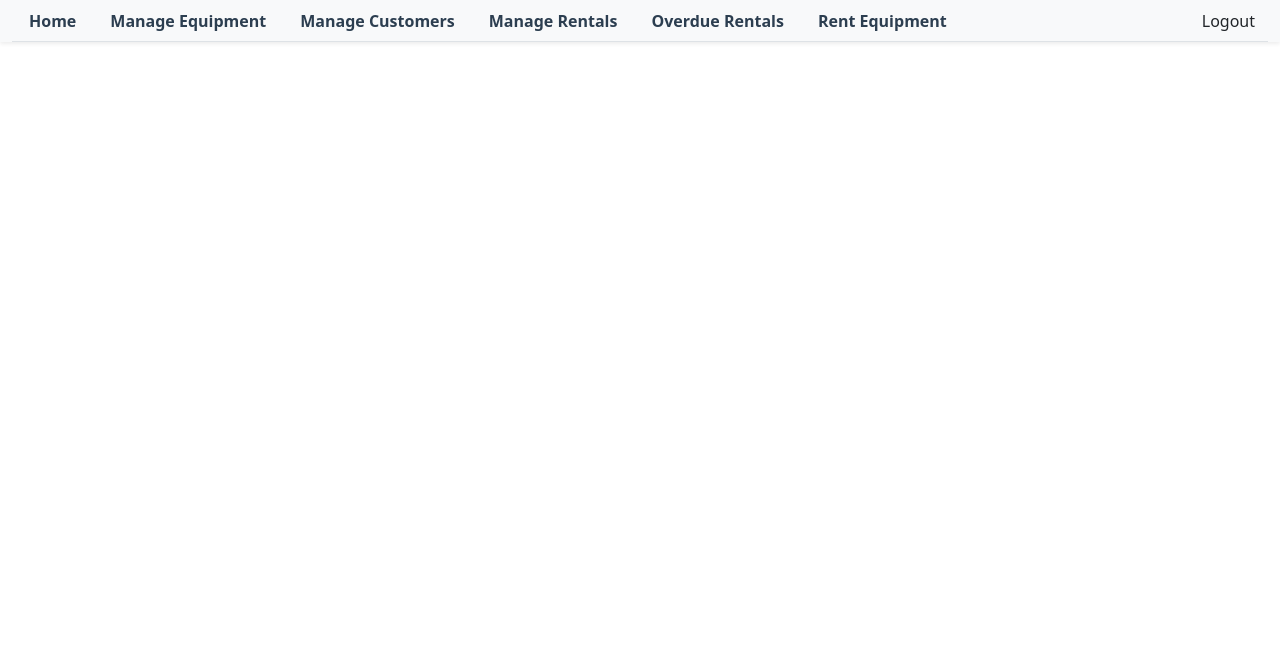
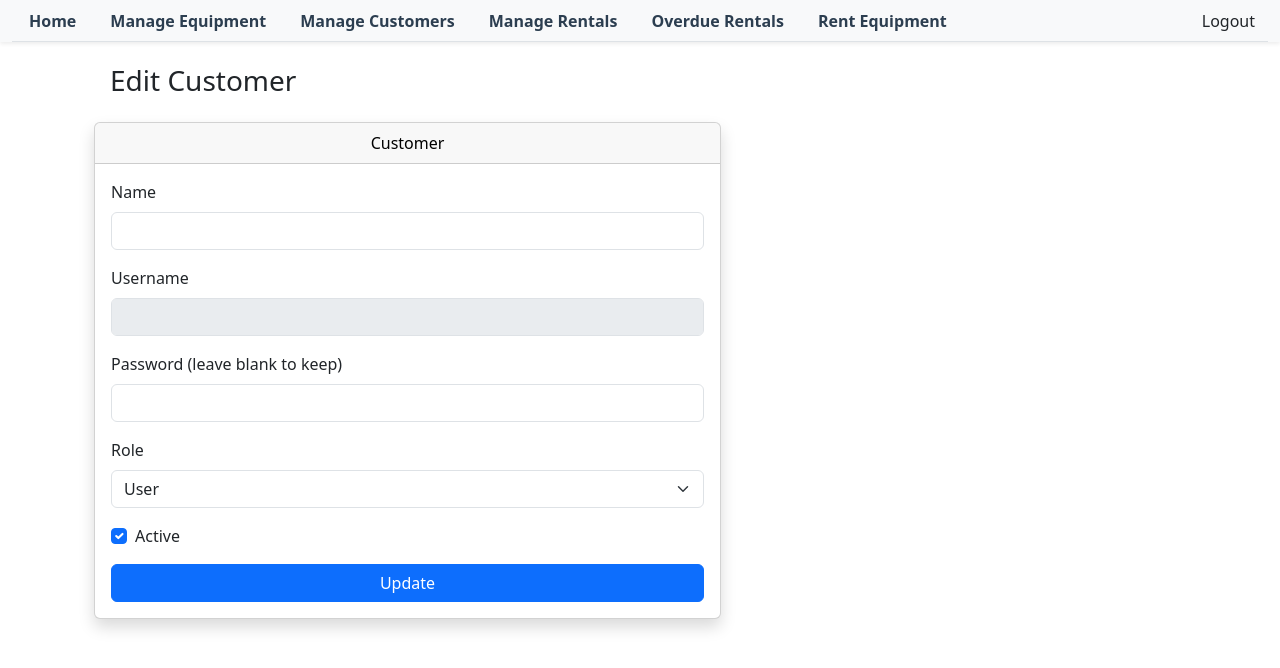
Before and after one commit to Johnstanley1/Midterm_EquipmentRental_Team2, an Angular app in the folder frontend/: page /edit-customer/1 in a window 1280 px wide. Before the commit this address led to /. Shown: the top 668 px of the page. Built offline with nearby package versions, Linux system fonts and the light colour scheme; no server answers.

Commit message:
Add create and edit customer screens
Introduced CreateCustomerScreen and EditCustomerScreen components with corresponding routes, templates, and styles. Updated customer service and model to use CustomerDto, and enhanced customer list with manage actions (create, edit, delete).

```diff
--- a/frontend/services/customer.services.ts
+++ b/frontend/services/customer.services.ts
@@ -1,7 +1,7 @@
 import { Injectable } from '@angular/core';
 import { HttpClient } from '@angular/common/http';
 import { Observable } from 'rxjs';
-import { Customer } from './model.services';
+import { Customer, CustomerDto } from './model.services';
 
 @Injectable({ providedIn: 'root' })
 export class CustomerService {
@@ -9,12 +9,12 @@ export class CustomerService {
 
   constructor(private http: HttpClient) {}
 
-  getAll(): Observable<Customer[]> {
-    return this.http.get<Customer[]>(this.baseUrl);
+  getAll(): Observable<CustomerDto[]> {
+    return this.http.get<CustomerDto[]>(this.baseUrl);
   }
 
-  getById(id: number): Observable<Customer> {
-    return this.http.get<Customer>(`${this.baseUrl}/${id}`);
+  getById(id: number): Observable<CustomerDto> {
+    return this.http.get<CustomerDto>(`${this.baseUrl}/${id}`);
   }
 
   create(customer: Customer): Observable<Customer> {
--- a/frontend/services/model.services.ts
+++ b/frontend/services/model.services.ts
@@ -41,3 +41,21 @@ export interface Customer {
   role: string; // "Admin" or "User"
   isActive: boolean;
 }
+
+export interface CustomerDto {
+  id: number;
+  name: string;
+  username: string;
+  role: string;
+  isActive: boolean;
+  rentals?: Array<{
+    id: number;
+    equipmentId: number;
+    equipmentName: string;
+    equipmentStatus: string;
+    issuedAt: string;
+    dueDate: string;
+    returnedAt?: string | null;
+    status: string;
+  }>; // optional in list view
+}
--- a/frontend/src/app/app.routes.server.ts
+++ b/frontend/src/app/app.routes.server.ts
@@ -1,3 +1,6 @@
 import { RenderMode, ServerRoute } from '@angular/ssr';
 
-export const serverRoutes: ServerRoute[] = [{ path: '**', renderMode: RenderMode.Prerender }];
+export const serverRoutes: ServerRoute[] = [
+  { path: 'edit-customer/:id', renderMode: RenderMode.Client },
+  { path: '**', renderMode: RenderMode.Prerender },
+];
--- a/frontend/src/app/app.routes.ts
+++ b/frontend/src/app/app.routes.ts
@@ -8,6 +8,8 @@ import { CustomerScreen } from './customer-screen/customer-screen';
 import { RentalsScreen } from './rentals-screen/rentals-screen';
 import { OverdueScreen } from './overdue-screen/overdue-screen';
 import { AvailableScreen } from './available-screen/available-screen';
+import { CreateCustomerScreen } from './create-customer-screen/create-customer-screen';
+import { EditCustomerScreen } from './edit-customer-screen/edit-customer-screen';
 
 export const routes: Routes = [
   { path: 'login', component: LoginScreen },
@@ -15,6 +17,8 @@ export const routes: Routes = [
   { path: 'manage-equipment', component: EquipmentScreen },
   { path: 'add-equipment', component: CreateEquipmentScreen },
   { path: 'view-customers', component: CustomerScreen },
+  { path: 'add-customer', component: CreateCustomerScreen },
+  { path: 'edit-customer/:id', component: EditCustomerScreen },
   { path: 'all-rentals', component: RentalsScreen },
   { path: 'over-due', component: OverdueScreen },
   { path: 'available', component: AvailableScreen },
--- /dev/null
+++ b/frontend/src/app/create-customer-screen/create-customer-screen.html
@@ -0,0 +1,54 @@
+<div class="container mt-5">
+  <h3 class="p-3">Add Customer</h3>
+  <div class="row">
+    <div class="col-md-7">
+      <div class="card shadow">
+        <div class="card-header text-black text-center">Customer</div>
+        <div class="card-body">
+          <form [formGroup]="form" (ngSubmit)="onSubmit()">
+            <div class="mb-3">
+              <label class="form-label">Name</label>
+              <input type="text" class="form-control" formControlName="name" />
+              @if (refName.invalid && (refName.touched || refName.dirty)) {
+              <small class="text-danger"
+                >Name is required ({{ min_Length }}-{{ max_length }} chars)</small
+              >
+              }
+            </div>
+            <div class="mb-3">
+              <label class="form-label">Username</label>
+              <input type="text" class="form-control" formControlName="username" />
+              @if (refUsername.invalid && (refUsername.touched || refUsername.dirty)) {
+              <small class="text-danger">Username is required</small>
+              }
+            </div>
+            <div class="mb-3">
+              <label class="form-label">Password</label>
+              <input type="password" class="form-control" formControlName="password" />
+              @if (refPassword.invalid && (refPassword.touched || refPassword.dirty)) {
+              <small class="text-danger">Password is required</small>
+              }
+            </div>
+            <div class="mb-3">
+              <label class="form-label">Role</label>
+              <select class="form-select" formControlName="role">
+                <option value="Admin">Admin</option>
+                <option value="User">User</option>
+              </select>
+            </div>
+            <div class="mb-3 form-check">
+              <input
+                type="checkbox"
+                class="form-check-input"
+                id="isActive"
+                formControlName="isActive"
+              />
+              <label class="form-check-label" for="isActive">Active</label>
+            </div>
+            <button class="btn btn-primary w-100" type="submit">Create</button>
+          </form>
+        </div>
+      </div>
+    </div>
+  </div>
+</div>
--- /dev/null
+++ b/frontend/src/app/create-customer-screen/create-customer-screen.ts
@@ -0,0 +1,56 @@
+import { Component, inject } from '@angular/core';
+import { FormBuilder, ReactiveFormsModule, Validators } from '@angular/forms';
+import { CommonModule } from '@angular/common';
+import { Router } from '@angular/router';
+import { Customer } from '../../../services/model.services';
+import { CustomerService } from '../../../services/customer.services';
+
+@Component({
+  selector: 'app-create-customer-screen',
+  standalone: true,
+  imports: [ReactiveFormsModule, CommonModule],
+  templateUrl: './create-customer-screen.html',
+  styleUrls: ['./create-customer-screen.css'],
+})
+export class CreateCustomerScreen {
+  private fb = inject(FormBuilder);
+  private service = inject(CustomerService);
+  private router = inject(Router);
+
+  min_Length = 3;
+  max_length = 100;
+
+  form = this.fb.group({
+    name: [
+      '',
+      [
+        Validators.required,
+        Validators.minLength(this.min_Length),
+        Validators.maxLength(this.max_length),
+      ],
+    ],
+    username: ['', [Validators.required, Validators.minLength(3), Validators.maxLength(50)]],
+    password: ['', [Validators.required, Validators.minLength(3), Validators.maxLength(100)]],
+    role: ['User', [Validators.required]],
+    isActive: [true],
+  });
+
+  get refName() {
+    return this.form.controls['name'];
+  }
+  get refUsername() {
+    return this.form.controls['username'];
+  }
+  get refPassword() {
+    return this.form.controls['password'];
+  }
+
+  onSubmit() {
+    if (this.form.invalid) {
+      this.form.markAllAsTouched();
+      return;
+    }
+    const value = this.form.value as Customer;
+    this.service.create(value).subscribe(() => this.router.navigate(['/view-customers']));
+  }
+}
--- a/frontend/src/app/customer-screen/customer-screen.html
+++ b/frontend/src/app/customer-screen/customer-screen.html
@@ -14,6 +14,7 @@
           <th>Username</th>
           <th>Role</th>
           <th>Active</th>
+          <th>Manage</th>
         </tr>
       </thead>
       <tbody>
@@ -28,6 +29,19 @@
           <td>{{ c.username }}</td>
           <td>{{ c.role }}</td>
           <td>{{ c.isActive }}</td>
+          <td class="col">
+            <a routerLink="/add-customer" class="me-2 text-decoration-none btn btn-success"
+              >Create</a
+            >
+            <a
+              [routerLink]="['/edit-customer', c.id]"
+              class="me-2 text-decoration-none btn btn-primary"
+              >Edit</a
+            >
+            <button class="text-decoration-none btn btn-danger" (click)="onDelete(c.id)">
+              Delete
+            </button>
+          </td>
         </tr>
         } } } @else {
         <tr>
--- /dev/null
+++ b/frontend/src/app/edit-customer-screen/edit-customer-screen.html
@@ -0,0 +1,43 @@
+<div class="container mt-5">
+  <h3 class="p-3">Edit Customer</h3>
+  <div class="row">
+    <div class="col-md-7">
+      <div class="card shadow">
+        <div class="card-header text-black text-center">Customer</div>
+        <div class="card-body">
+          <form [formGroup]="form" (ngSubmit)="onSubmit()">
+            <div class="mb-3">
+              <label class="form-label">Name</label>
+              <input type="text" class="form-control" formControlName="name" />
+            </div>
+            <div class="mb-3">
+              <label class="form-label">Username</label>
+              <input type="text" class="form-control" formControlName="username" />
+            </div>
+            <div class="mb-3">
+              <label class="form-label">Password (leave blank to keep)</label>
+              <input type="password" class="form-control" formControlName="password" />
+            </div>
+            <div class="mb-3">
+              <label class="form-label">Role</label>
+              <select class="form-select" formControlName="role">
+                <option value="Admin">Admin</option>
+                <option value="User">User</option>
+              </select>
+            </div>
+            <div class="mb-3 form-check">
+              <input
+                type="checkbox"
+                class="form-check-input"
+                id="isActive"
+                formControlName="isActive"
+              />
+              <label class="form-check-label" for="isActive">Active</label>
+            </div>
+            <button class="btn btn-primary w-100" type="submit">Update</button>
+          </form>
+        </div>
+      </div>
+    </div>
+  </div>
+</div>
--- /dev/null
+++ b/frontend/src/app/edit-customer-screen/edit-customer-screen.ts
@@ -0,0 +1,64 @@
+import { Component, inject } from '@angular/core';
+import { FormBuilder, ReactiveFormsModule, Validators } from '@angular/forms';
+import { CommonModule } from '@angular/common';
+import { ActivatedRoute, Router } from '@angular/router';
+import { Customer, CustomerDto } from '../../../services/model.services';
+import { CustomerService } from '../../../services/customer.services';
+
+@Component({
+  selector: 'app-edit-customer-screen',
+  standalone: true,
+  imports: [ReactiveFormsModule, CommonModule],
+  templateUrl: './edit-customer-screen.html',
+  styleUrls: ['./edit-customer-screen.css'],
+})
+export class EditCustomerScreen {
+  private fb = inject(FormBuilder);
+  private service = inject(CustomerService);
+  private router = inject(Router);
+  private route = inject(ActivatedRoute);
+
+  id!: number;
+
+  form = this.fb.group({
+    name: ['', [Validators.required, Validators.maxLength(100)]],
+    username: [{ value: '', disabled: true }, [Validators.required, Validators.maxLength(50)]],
+    password: ['', [Validators.maxLength(100)]],
+    role: ['User', [Validators.required]],
+    isActive: [true],
+  });
+
+  get refName() {
+    return this.form.controls['name'];
+  }
+
+  ngOnInit() {
+    this.id = Number(this.route.snapshot.paramMap.get('id'));
+    this.service.getById(this.id).subscribe((c: CustomerDto) => {
+      this.form.patchValue({
+        name: c.name,
+        username: c.username,
+        role: c.role,
+        isActive: c.isActive,
+      });
+    });
+  }
+
+  onSubmit() {
+    if (this.form.invalid) {
+      this.form.markAllAsTouched();
+      return;
+    }
+    const raw = this.form.getRawValue();
+    const payload: Customer = {
+      name: raw.name!,
+      username: raw.username!,
+      password: raw.password ?? '',
+      role: raw.role!,
+      isActive: !!raw.isActive,
+    };
+    this.service
+      .update(this.id, payload)
+      .subscribe(() => this.router.navigate(['/view-customers']));
+  }
+}
```
Also changed, not shown: frontend/src/app/customer-screen/customer-screen.ts (+5 -5 lines), frontend/src/app/create-customer-screen/create-customer-screen.css (added), frontend/src/app/edit-customer-screen/edit-customer-screen.css (added).
